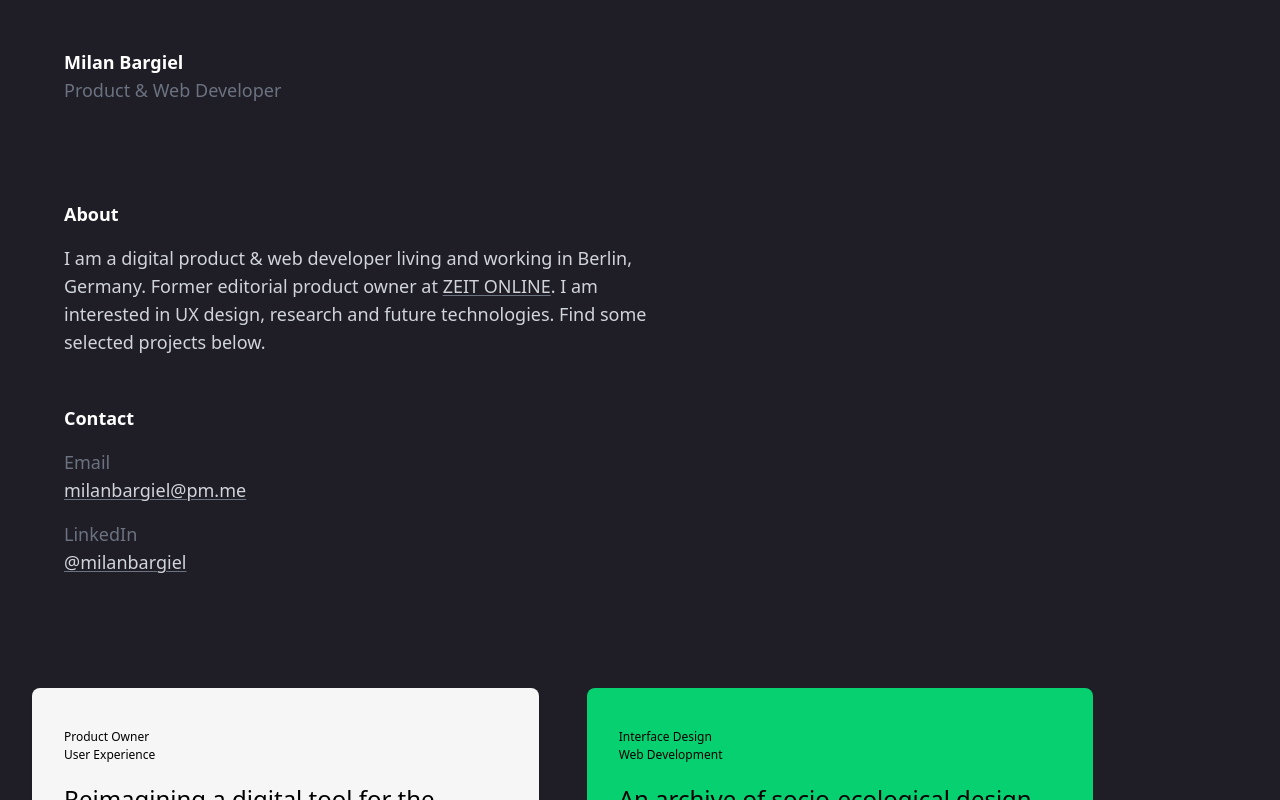
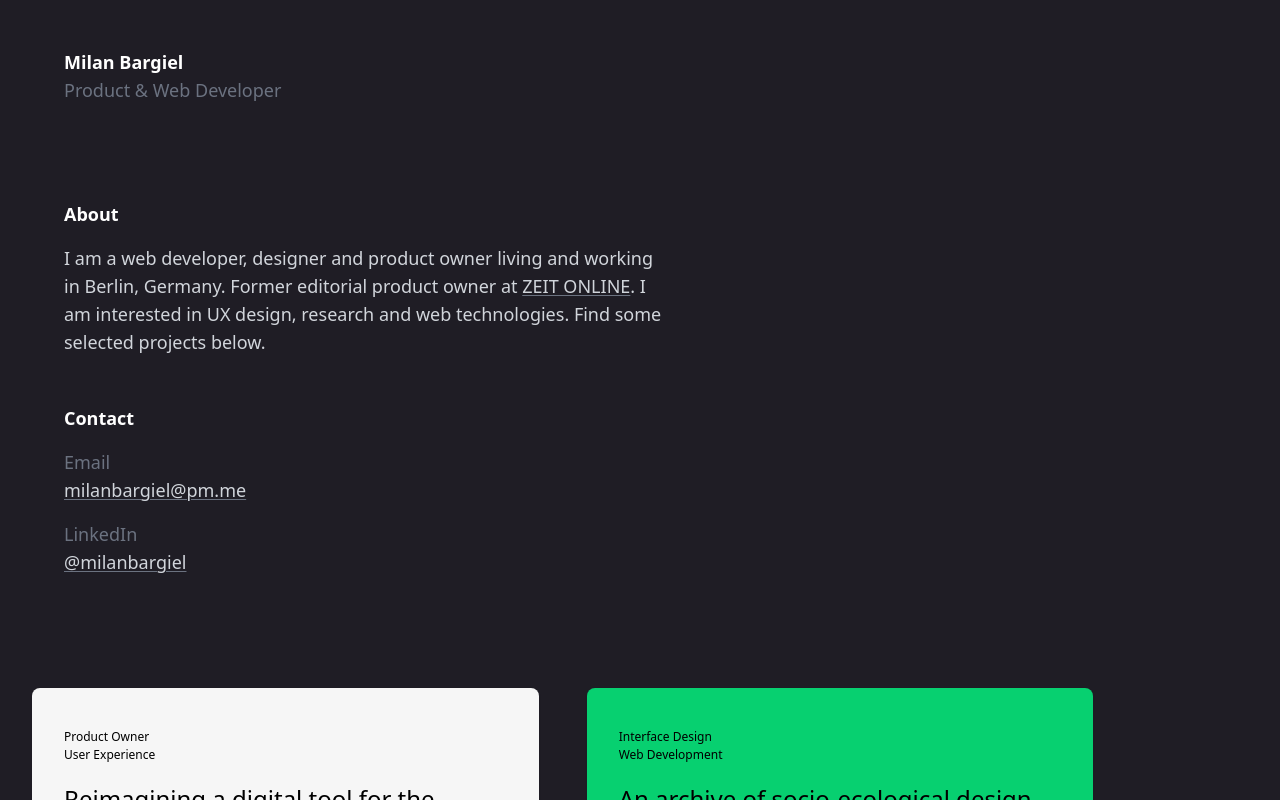
Before and after one commit to milanbargiel/portfolio, a Next.js app: page / in a window 1280 px wide. Shown: the top 800 px of the page. Built offline with nearby package versions, Linux system fonts and the light colour scheme.

Commit message:
Update texts

```diff
--- a/components/about.js
+++ b/components/about.js
@@ -4,17 +4,17 @@ export default function About() {
   return (
     <div className="md:text-lg">
       <div className="mb-12 text-gray-300">
-        <h2 className="font-semibold mb-4 text-white">About</h2>I am a digital
-        product & web developer living and working in Berlin, Germany. Former
-        editorial product owner at&nbsp;
+        <h2 className="font-semibold mb-4 text-white">About</h2>I am a web
+        developer, designer and product owner living and working in Berlin,
+        Germany. Former editorial product owner at&nbsp;
         <Link
           variant="underline-white"
           href="https://www.zeit.de/autoren/B/Milan_Bargiel/index"
         >
           ZEIT ONLINE
         </Link>
-        . I am interested in UX design, research and future technologies. Find
-        some selected projects below.
+        . I am interested in UX design, research and web technologies. Find some
+        selected projects below.
       </div>
       <h2 className="font-semibold mb-4">Contact</h2>
       <div className="text-gray-500 md:basis-2/4">Email</div>
```
